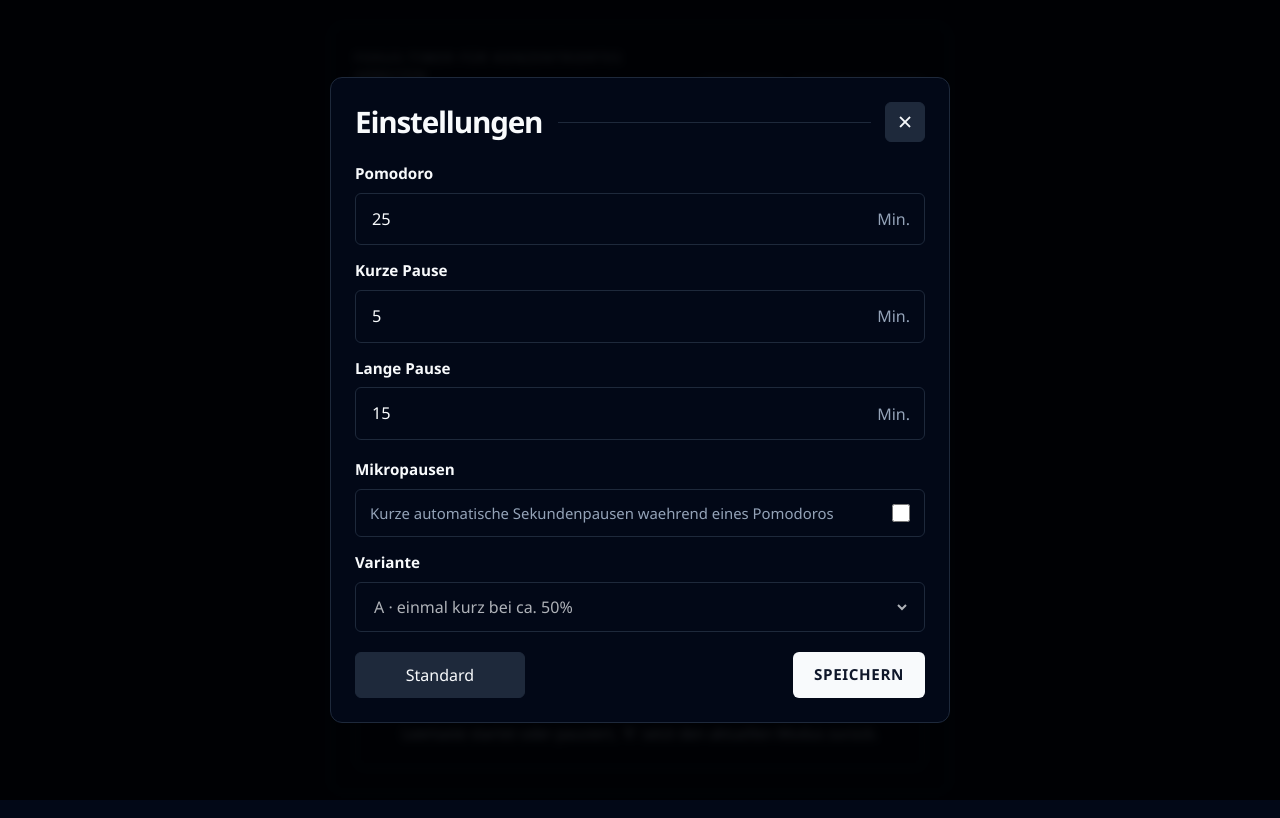
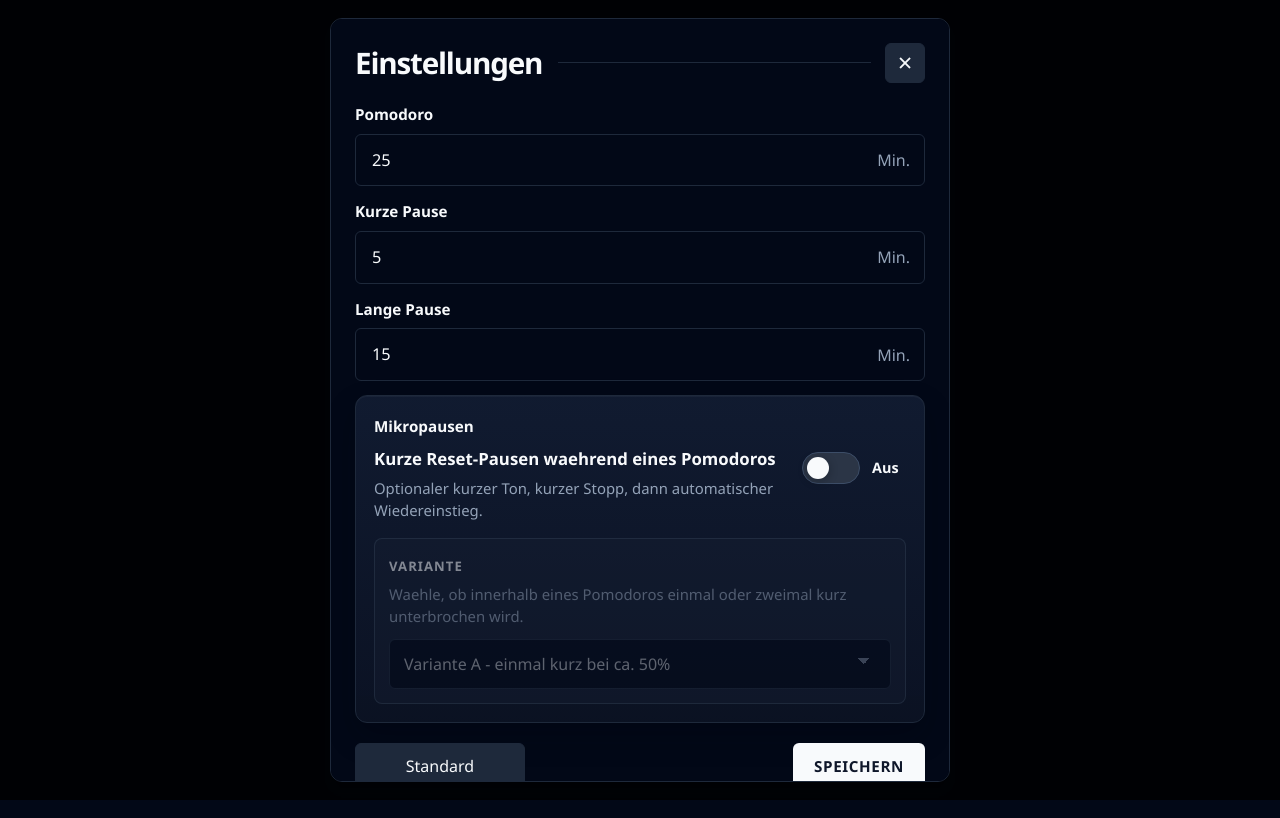
Before and after one commit to Pleko-script/feep, a plain HTML site: page src/index.html in a window 1280 px wide. Both pictures are taken after a click on the button "Einstellungen". Drawn offline with Linux system fonts and the light colour scheme.

Commit message:
Polish micro-break settings UI
- Restyle micro-break settings as a feature card
- Add enabled state text and sync variant disabling
- Refresh README with project overview and usage

```diff
--- a/src/index.html
+++ b/src/index.html
@@ -51,7 +51,6 @@
         </div>
         <p class="timer-note">Leertaste startet oder pausiert, `R` setzt den aktuellen Modus zurück.</p>
       </section>
-
     </main>
 
     <div class="overlay" id="report-modal" hidden>
@@ -167,23 +166,37 @@
             </div>
           </label>
 
-          <label class="settings-field settings-field--toggle">
-            <span class="settings-label">Mikropausen</span>
-            <div class="settings-toggle-row">
-              <span class="settings-help">Kurze automatische Sekundenpausen waehrend eines Pomodoros</span>
-              <input id="settings-micro-breaks-enabled" name="microBreaksEnabled" type="checkbox" />
+          <section class="settings-field settings-feature-card" id="micro-break-settings">
+            <div class="settings-feature-head">
+              <div>
+                <span class="settings-label">Mikropausen</span>
+                <p class="settings-feature-title">Kurze Reset-Pausen waehrend eines Pomodoros</p>
+                <p class="settings-help">Optionaler kurzer Ton, kurzer Stopp, dann automatischer Wiedereinstieg.</p>
+              </div>
+
+              <label class="toggle-switch" for="settings-micro-breaks-enabled">
+                <input id="settings-micro-breaks-enabled" name="microBreaksEnabled" type="checkbox" />
+                <span class="toggle-switch-track" aria-hidden="true">
+                  <span class="toggle-switch-thumb"></span>
+                </span>
+                <span class="toggle-switch-text" id="settings-micro-breaks-state">Aus</span>
+              </label>
             </div>
-          </label>
 
-          <label class="settings-field">
-            <span class="settings-label">Variante</span>
-            <div class="settings-input-wrap">
-              <select id="settings-micro-break-variant" name="microBreakVariant">
-                <option value="A">A · einmal kurz bei ca. 50%</option>
-                <option value="B">B · zweimal kurz bei ca. 40% und 78%</option>
-              </select>
+            <div class="micro-break-variant-block">
+              <div class="micro-break-variant-copy">
+                <span class="settings-label settings-label--small">Variante</span>
+                <p class="micro-break-variant-note">Waehle, ob innerhalb eines Pomodoros einmal oder zweimal kurz unterbrochen wird.</p>
+              </div>
+
+              <div class="settings-input-wrap settings-input-wrap--select">
+                <select id="settings-micro-break-variant" name="microBreakVariant" aria-label="Mikropausen Variante">
+                  <option value="A">Variante A - einmal kurz bei ca. 50%</option>
+                  <option value="B">Variante B - zweimal kurz bei ca. 40% und 78%</option>
+                </select>
+              </div>
             </div>
-          </label>
+          </section>
 
           <div class="settings-actions">
             <button class="secondary-action secondary-action--dark" id="settings-reset-defaults" type="button">Standard</button>
--- a/src/main.js
+++ b/src/main.js
@@ -627,7 +627,19 @@ function syncSettingsForm() {
   elements.settingsLongBreak.value = String(settings.longBreak);
   elements.settingsMicroBreaksEnabled.checked = settings.microBreaksEnabled;
   elements.settingsMicroBreakVariant.value = settings.microBreakVariant;
-  elements.settingsMicroBreakVariant.disabled = !settings.microBreaksEnabled;
+  syncMicroBreakSettingsState(settings.microBreaksEnabled);
+}
+
+function syncMicroBreakSettingsState(isEnabled) {
+  elements.settingsMicroBreakVariant.disabled = !isEnabled;
+
+  if (elements.microBreakSettings) {
+    elements.microBreakSettings.dataset.enabled = isEnabled ? "true" : "false";
+  }
+
+  if (elements.settingsMicroBreaksState) {
+    elements.settingsMicroBreaksState.textContent = isEnabled ? "An" : "Aus";
+  }
 }
 
 function applySettings(nextSettings) {
@@ -1132,7 +1144,7 @@ function resetSettingsInputs() {
   elements.settingsLongBreak.value = String(DEFAULT_SETTINGS.longBreak);
   elements.settingsMicroBreaksEnabled.checked = DEFAULT_SETTINGS.microBreaksEnabled;
   elements.settingsMicroBreakVariant.value = DEFAULT_SETTINGS.microBreakVariant;
-  elements.settingsMicroBreakVariant.disabled = !DEFAULT_SETTINGS.microBreaksEnabled;
+  syncMicroBreakSettingsState(DEFAULT_SETTINGS.microBreaksEnabled);
 }
 
 window.addEventListener("DOMContentLoaded", () => {
@@ -1162,7 +1174,9 @@ window.addEventListener("DOMContentLoaded", () => {
   elements.settingsPomodoro = document.querySelector("#settings-pomodoro");
   elements.settingsShortBreak = document.querySelector("#settings-short-break");
   elements.settingsLongBreak = document.querySelector("#settings-long-break");
+  elements.microBreakSettings = document.querySelector("#micro-break-settings");
   elements.settingsMicroBreaksEnabled = document.querySelector("#settings-micro-breaks-enabled");
+  elements.settingsMicroBreaksState = document.querySelector("#settings-micro-breaks-state");
   elements.settingsMicroBreakVariant = document.querySelector("#settings-micro-break-variant");
   elements.settingsResetDefaults = document.querySelector("#settings-reset-defaults");
 
@@ -1181,7 +1195,7 @@ window.addEventListener("DOMContentLoaded", () => {
   elements.settingsForm.addEventListener("submit", handleSettingsSubmit);
   elements.settingsResetDefaults.addEventListener("click", resetSettingsInputs);
   elements.settingsMicroBreaksEnabled.addEventListener("change", () => {
-    elements.settingsMicroBreakVariant.disabled = !elements.settingsMicroBreaksEnabled.checked;
+    syncMicroBreakSettingsState(elements.settingsMicroBreaksEnabled.checked);
   });
 
   document.addEventListener("click", (event) => {
--- a/src/styles.css
+++ b/src/styles.css
@@ -437,6 +437,7 @@ h1 {
   color: var(--foreground);
   background: transparent;
   font-size: 1rem;
+  color-scheme: dark;
 }
 
 .settings-input-wrap input:focus {
@@ -447,8 +448,159 @@ h1 {
   outline: none;
 }
 
+.settings-input-wrap--select {
+  padding-right: 10px;
+}
+
+.settings-input-wrap--select select {
+  min-height: 24px;
+  padding-right: 28px;
+  appearance: none;
+  background-image:
+    linear-gradient(45deg, transparent 50%, var(--muted-foreground) 50%),
+    linear-gradient(135deg, var(--muted-foreground) 50%, transparent 50%);
+  background-position:
+    calc(100% - 16px) calc(50% - 3px),
+    calc(100% - 10px) calc(50% - 3px);
+  background-size: 6px 6px, 6px 6px;
+  background-repeat: no-repeat;
+}
+
+.settings-input-wrap--select select:disabled {
+  cursor: not-allowed;
+}
+
+.settings-input-wrap--select select option {
+  color: var(--foreground);
+  background: hsl(222 38% 10%);
+}
+
 .settings-field--toggle {
   margin-top: 4px;
+}
+
+.settings-feature-card {
+  gap: 16px;
+  padding: 18px;
+  border: 1px solid var(--border);
+  border-radius: calc(var(--radius) + 4px);
+  background:
+    linear-gradient(180deg, hsla(220, 48%, 13%, 0.96), hsla(222, 52%, 9%, 0.98)),
+    var(--background);
+  box-shadow:
+    inset 0 1px 0 hsla(0, 0%, 100%, 0.04),
+    0 14px 30px hsla(222, 84%, 3%, 0.24);
+}
+
+.settings-feature-card[data-enabled="false"] .micro-break-variant-block {
+  opacity: 0.5;
+}
+
+.settings-feature-head {
+  display: flex;
+  align-items: center;
+  justify-content: space-between;
+  gap: 16px;
+}
+
+.settings-feature-title {
+  margin: 8px 0 6px;
+  font-size: 1.05rem;
+  font-weight: 700;
+  color: var(--foreground);
+}
+
+.settings-label--small {
+  font-size: 0.82rem;
+  letter-spacing: 0.08em;
+  text-transform: uppercase;
+}
+
+.micro-break-variant-block {
+  display: grid;
+  gap: 12px;
+  padding: 14px;
+  border: 1px solid hsla(216, 25%, 28%, 0.9);
+  border-radius: var(--radius);
+  background: hsla(221, 38%, 14%, 0.9);
+  transition: opacity 160ms ease;
+}
+
+.micro-break-variant-copy,
+.settings-feature-card .settings-help {
+  margin: 0;
+}
+
+.micro-break-variant-note {
+  margin: 6px 0 0;
+  color: var(--muted-foreground);
+  font-size: 0.93rem;
+}
+
+.toggle-switch {
+  display: inline-flex;
+  align-items: center;
+  gap: 12px;
+  cursor: pointer;
+  user-select: none;
+}
+
+.toggle-switch input {
+  position: absolute;
+  inline-size: 1px;
+  block-size: 1px;
+  overflow: hidden;
+  clip: rect(0 0 0 0);
+  white-space: nowrap;
+  clip-path: inset(50%);
+}
+
+.toggle-switch-track {
+  position: relative;
+  display: inline-flex;
+  align-items: center;
+  width: 58px;
+  height: 32px;
+  padding: 4px;
+  border: 1px solid hsla(217, 26%, 32%, 1);
+  border-radius: 999px;
+  background: hsla(217, 24%, 22%, 1);
+  transition:
+    background-color 160ms ease,
+    border-color 160ms ease,
+    box-shadow 160ms ease;
+}
+
+.toggle-switch-thumb {
+  width: 22px;
+  height: 22px;
+  border-radius: 999px;
+  background: hsl(210 40% 98%);
+  box-shadow: 0 2px 10px hsla(222, 50%, 4%, 0.32);
+  transition: transform 180ms ease;
+}
+
+.toggle-switch input:checked + .toggle-switch-track {
+  background: hsla(142, 69%, 38%, 0.95);
+  border-color: hsla(142, 69%, 48%, 1);
+  box-shadow: 0 0 0 6px hsla(142, 69%, 48%, 0.12);
+}
+
+.toggle-switch input:checked + .toggle-switch-track .toggle-switch-thumb {
+  transform: translateX(26px);
+}
+
+.toggle-switch input:focus-visible + .toggle-switch-track {
+  box-shadow:
+    0 0 0 2px var(--background),
+    0 0 0 4px var(--ring);
+}
+
+.toggle-switch-text {
+  min-width: 34px;
+  font-size: 0.9rem;
+  font-weight: 700;
+  color: var(--foreground);
 }
 
 .settings-toggle-row {
@@ -769,7 +921,8 @@ h1 {
   .controls,
   .topbar-actions,
   .settings-actions,
-  .settings-toggle-row {
+  .settings-toggle-row,
+  .settings-feature-head {
     flex-direction: column;
   }
 
@@ -791,6 +944,11 @@ h1 {
 
   .controls {
     align-items: stretch;
+  }
+
+  .toggle-switch {
+    width: 100%;
+    justify-content: space-between;
   }
 
   .summary-grid {
```
Also changed, not shown: README.md.
